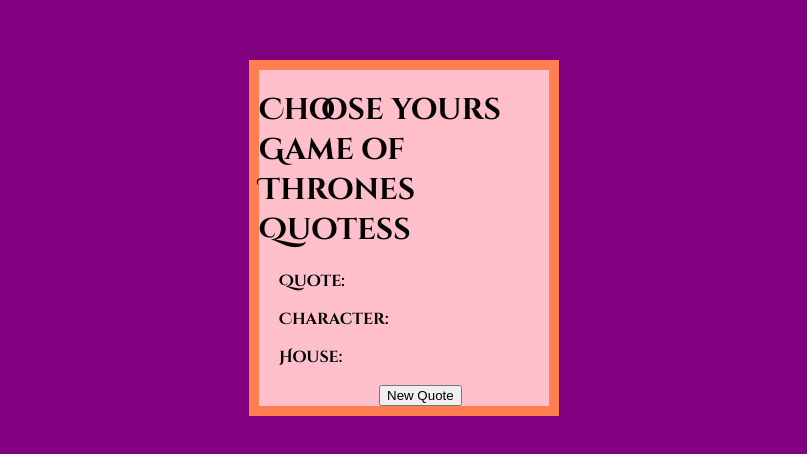
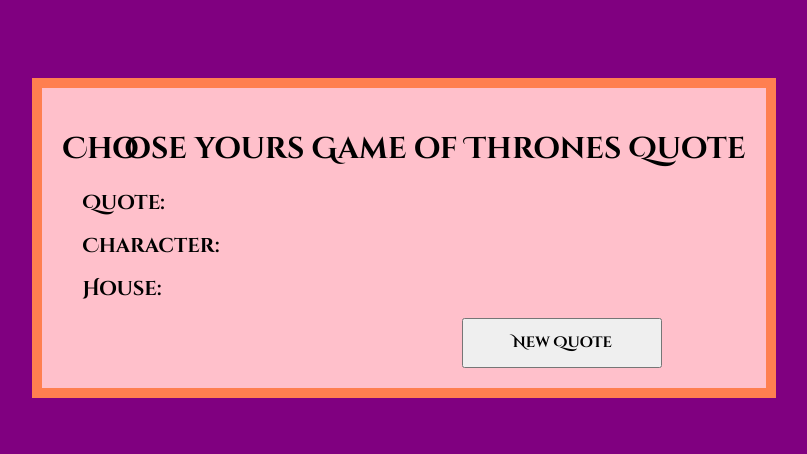
Before and after one commit to SusanaG-code/Game-of-Thrones-Quote-generator, a React (Create React App) app: page / in a window 1280 px wide. Shown: the part 162-616 px from the top of the page, without its empty margins (236-1043 px from the left). Built offline with nearby package versions, Linux system fonts and the light colour scheme; no server answers.

Commit message:
Change font-size

```diff
--- a/public/index.html
+++ b/public/index.html
@@ -16,6 +16,8 @@
     -->
     <link rel="manifest" href="%PUBLIC_URL%/manifest.json" />
     <link href="https://fonts.googleapis.com/css2?family=Cinzel+Decorative:wght@700&display=swap" rel="stylesheet">
+    <link rel="preconnect" href="https://fonts.gstatic.com">
+<link href="https://fonts.googleapis.com/css2?family=Alegreya&display=swap" rel="stylesheet">
     <!--
       Notice the use of %PUBLIC_URL% in the tags above.
       It will be replaced with the URL of the `public` folder during the build.
--- a/src/components/App.js
+++ b/src/components/App.js
@@ -27,7 +27,7 @@
     <div className="App">
       <div className="main-box">
         <div className="title-box">
-          <h1 className="title">Choose yours Game of Thrones Quotess</h1>
+          <h1 className="title">Choose yours Game of Thrones Quote</h1>
         </div>
         <Quotes
           quote={quote}
--- a/src/components/Quotes.js
+++ b/src/components/Quotes.js
@@ -11,24 +11,26 @@
     <div id="quote-box" className="quote-box">
       <div id="text" className="text">
         <p>
-          <span className="quote">Quote:</span> <span>{props.quote}</span>
+          <span className="title-quote">Quote:</span>
+          <span className="description">{props.quote}</span>
         </p>
       </div>
       <div id="author" className="author">
         <p>
-          <span className="author-title">Character:</span>{" "}
-          {props.character.name}
+          <span className="title-quote">Character:</span>
+          <span className="description">{props.character.name}</span>
         </p>
       </div>
       <div id="house" className="house">
         <p>
-          <span className="house-title">House:</span> {props.house}
+          <span className="title-quote">House:</span>
+          <span className="description">{props.house}</span>
         </p>
       </div>
 
       <div id="buttons" className="btn">
-        <button id="new-quote" onClick={handleClick}>
-          New Quote
+        <button id="new-quote" className="new-quote-btn" onClick={handleClick}>
+          <span className="btn-text">New Quote</span>
         </button>
       </div>
     </div>
--- a/src/stylesheets/App.css
+++ b/src/stylesheets/App.css
@@ -12,10 +12,10 @@
   font-family: "Cinzel Decorative", cursive;
   font-size: 30px;
   font-weight: 100;
-  width: 290px;
 }
 
 .main-box {
   border: solid coral 10px;
   background-color: pink;
+  padding: 20px;
 }
--- a/src/stylesheets/Quotes.css
+++ b/src/stylesheets/Quotes.css
@@ -9,12 +9,14 @@
   justify-content: center;
 }
 
+.title-quote {
+  font-family: "Cinzel Decorative", cursive;
+  font-size: 20px;
+  margin-right: 10px;
+}
+
 .text {
   margin-left: 20px;
-}
-.quote {
-  font-weight: bold;
-  font-family: "Cinzel Decorative", cursive;
 }
 
 .author {
@@ -26,16 +28,22 @@
 }
 
 .btn {
-  margin-left: 120px;
+  margin-left: 400px;
   font-family: "Cinzel Decorative", cursive;
 }
 
-.author-title {
-  font-weight: bold;
+.btn-text {
   font-family: "Cinzel Decorative", cursive;
+  font-size: 15px;
 }
 
-.house-title {
-  font-weight: bold;
-  font-family: "Cinzel Decorative", cursive;
+.new-quote-btn {
+  height: 50px;
+  width: 200px;
 }
+
+.description {
+  font-family: "Alegreya";
+  font-weight: 200;
+  font-size: 20px;
+}
```
Also changed, not shown: 1 other file (tests, documents, lock files or other folders).
